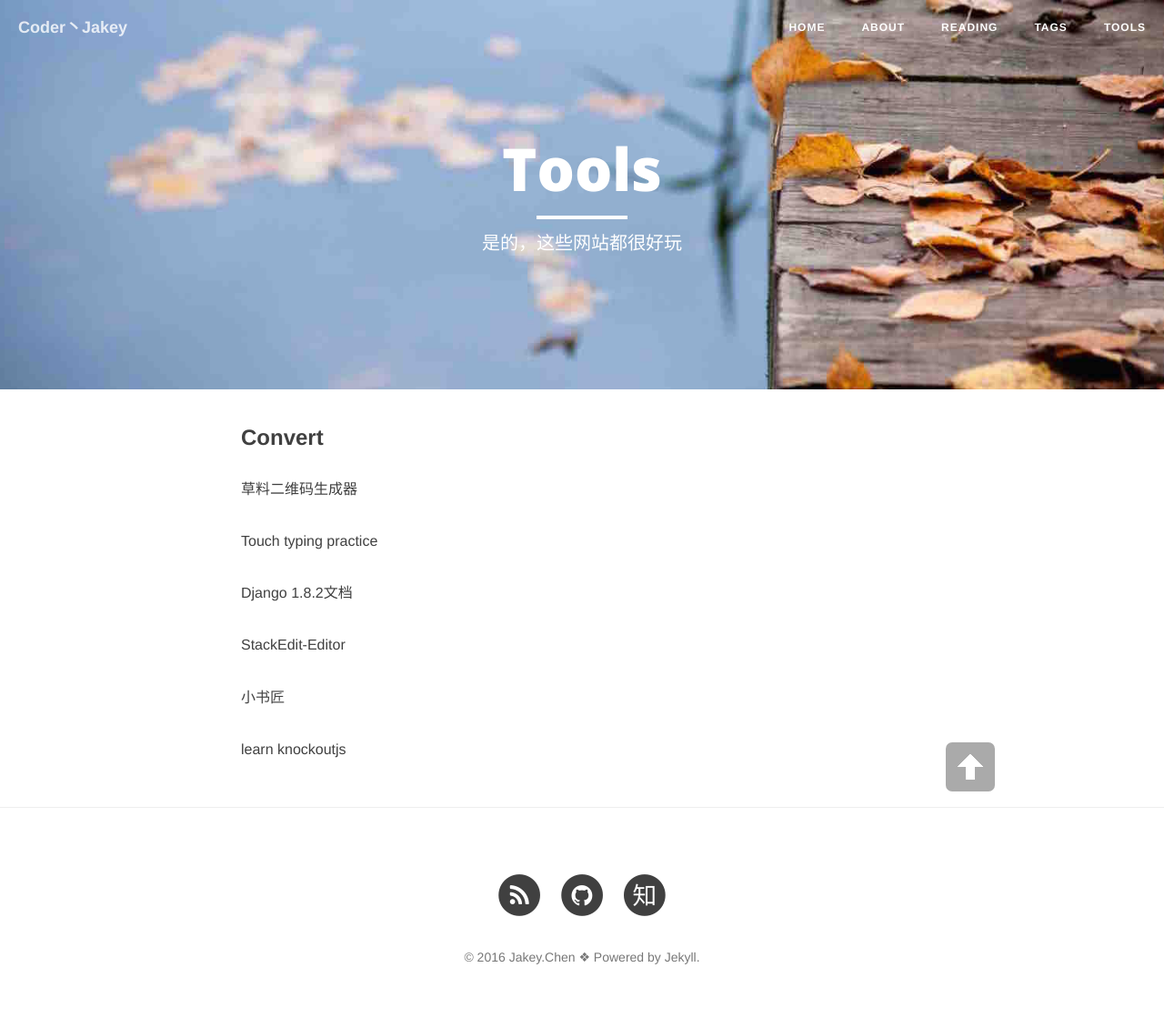
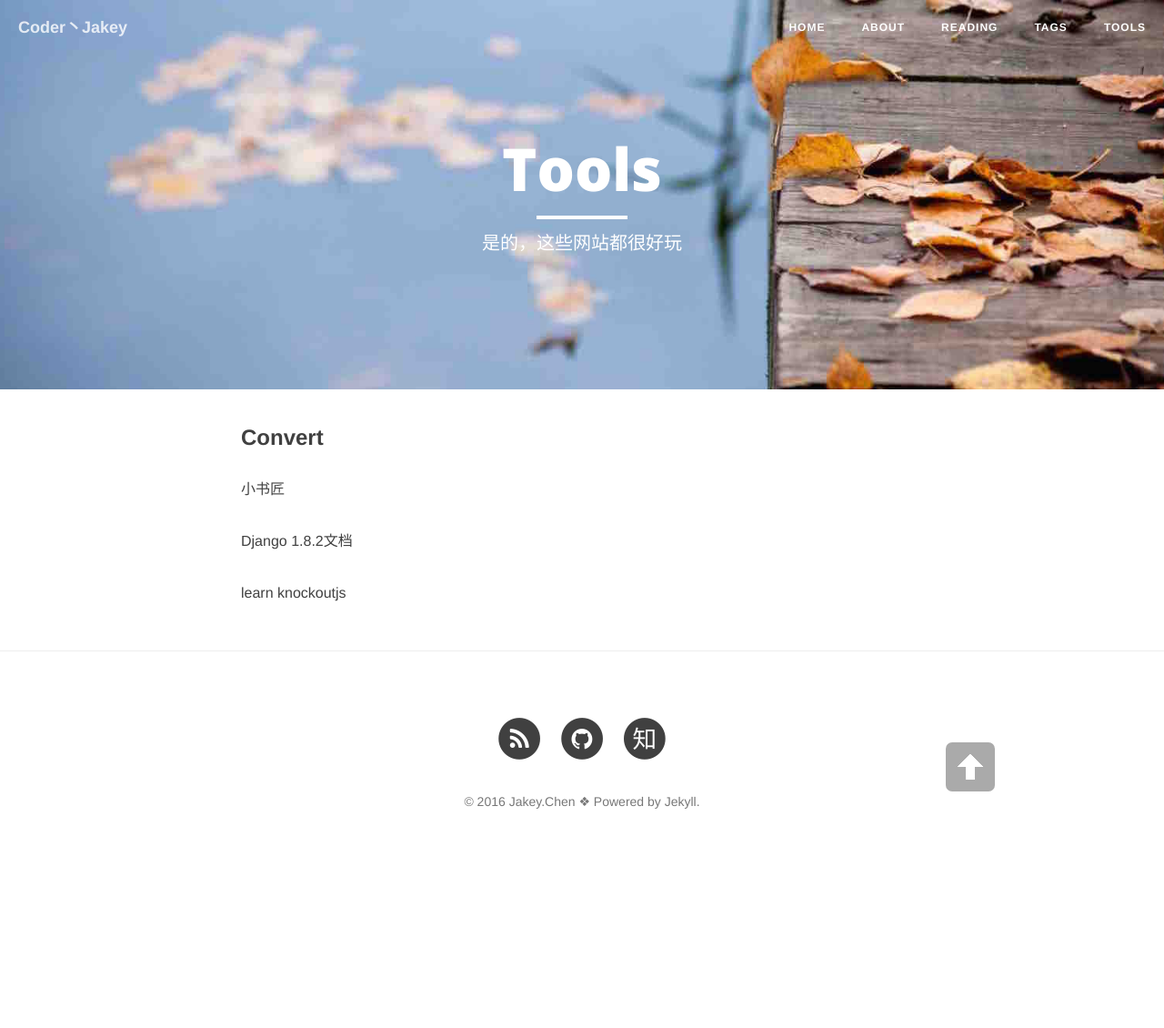
Before and after one commit to JakeyChen/JakeyChen.github.io, a Jekyll site: the page built from tools.md, in a window 1280 px wide. Shown: the whole page at 91% size. Built offline with Jekyll 4.4.1, drawn with Linux system fonts in a browser that asks for light colours; nearby versions of some CDN libraries; after the commit the page ends 959 px from its top, so only the background shows below that.

Commit message:
del some url.

```diff
--- a/tools.md
+++ b/tools.md
@@ -8,14 +8,8 @@ header-img: "img/autumn.jpg"
 
 ### Convert
 
-[草料二维码生成器](http://cli.im/)
-
-[Touch typing practice](http://www.wordlm.com/wubi/youxi/3989.html)
+[小书匠](http://markdown.xiaoshujiang.com/)
 
 [Django 1.8.2文档](http://python.usyiyi.cn/django/intro/tutorial01.html)
 
-[StackEdit-Editor](https://stackedit.io/editor)
-
-[小书匠](http://markdown.xiaoshujiang.com/)
-
 [learn knockoutjs](http://learn.knockoutjs.com/#/?tutorial=collections)
```
